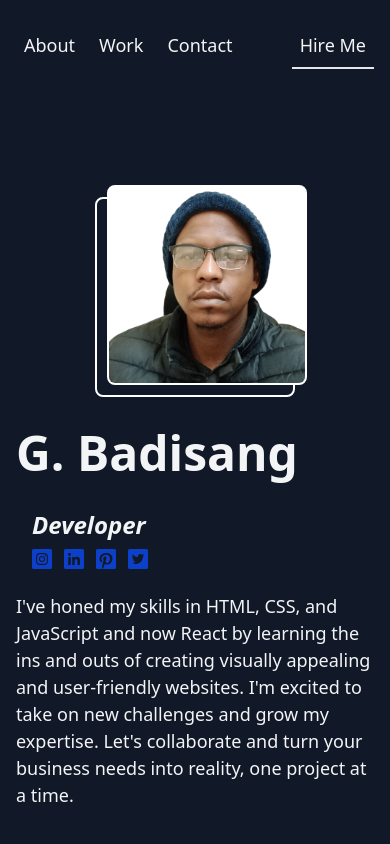
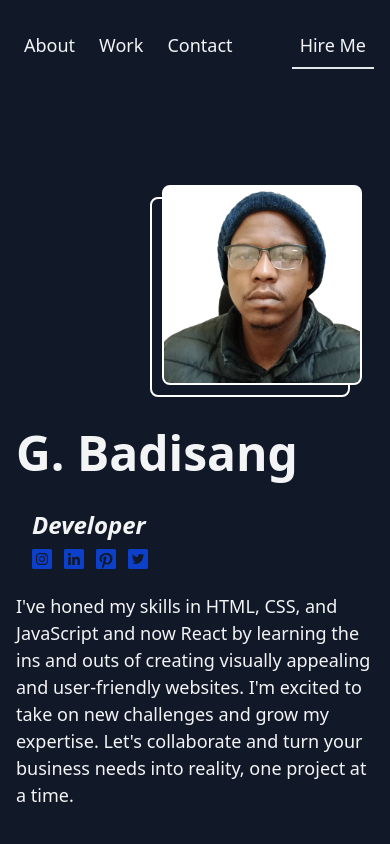
Before and after one commit to kselkami/kselkami-portfolio, a React (Vite) app: page / in a window 390 px wide. Shown: the top 844 px of the page. Built offline with nearby package versions, Linux system fonts and the light colour scheme.

Commit message:
1 file modified

```diff
--- a/src/components/about/About.jsx
+++ b/src/components/about/About.jsx
@@ -94,8 +94,8 @@ const About = () => {
       </div>
 
       {/* Right */}
-      <div className="relative flex items-center justify-center w-full h-full lg:flex-[1]">
-        <div className="relative mx-auto w-[200px] h-[200px] lg:w-[300px] lg:h-[300px] border-2 border-white rounded-lg">
+      <div className="relative flex items-center lg:justify-center w-full h-full lg:flex-[1]">
+        <div className="relative ml-auto lg:ml-0 lg:mx-auto mr-10 lg:mr-0 w-[200px] h-[200px] lg:w-[300px] lg:h-[300px] border-2 border-white rounded-lg">
           <div className="p-0 bg-white absolute translate-x-[10px] translate-y-[-14px] lg:translate-x-[20px] lg:translate-y-[-25px] w-[200px] h-[200px] lg:w-[300px] lg:h-[300px] border-2 border-white rounded-lg">
             <img className="object-fit rounded-md" src={aboutIMG} alt="" />
           </div>
```
